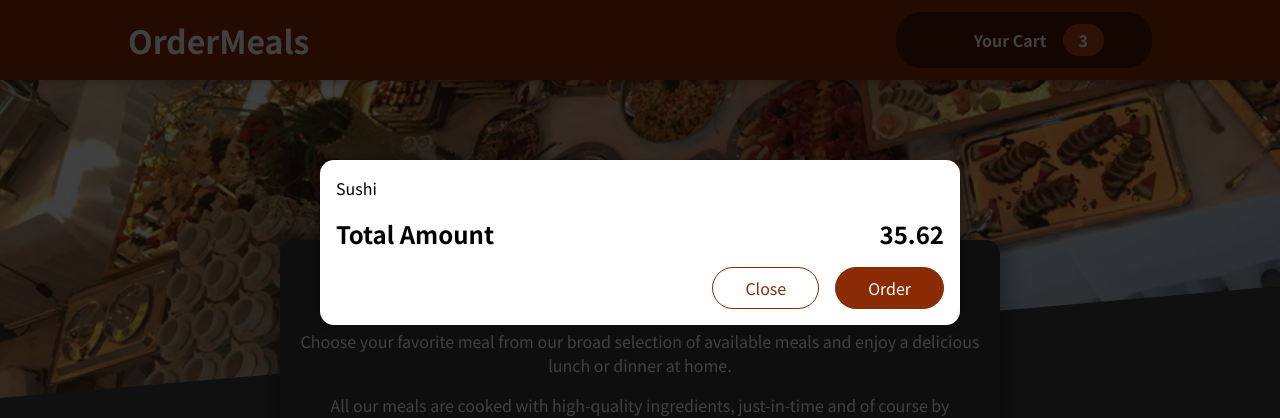
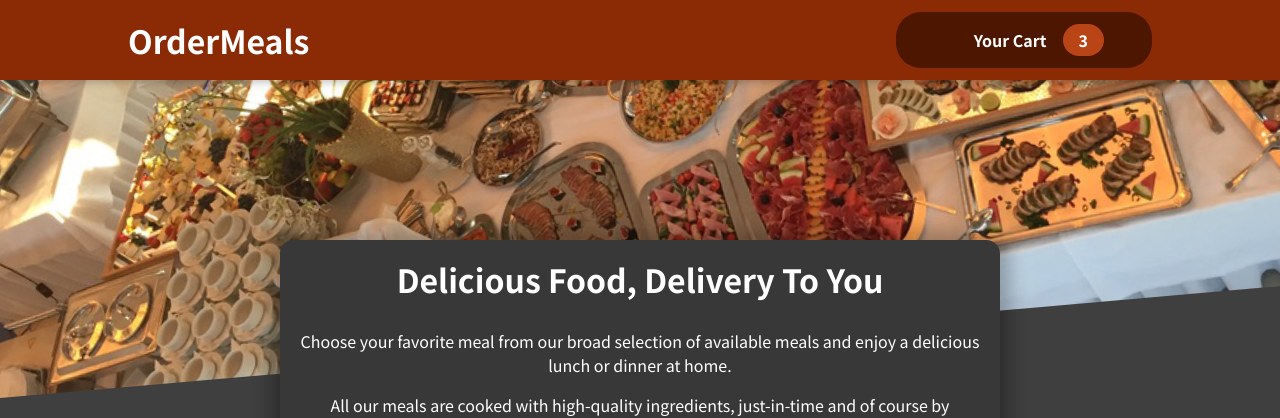
Before and after one commit to nordeeen/Food-Order-App, a React (Create React App) app: page / in a window 1280 px wide. Shown: the top 418 px of the page. Built offline with nearby package versions, Linux system fonts and the light colour scheme; some icons are missing.

Commit message:
Passing props click, Managing Cart & Modal State

```diff
--- a/src/App.js
+++ b/src/App.js
@@ -1,13 +1,26 @@
-import React from "react";
+import React, { useState } from "react";
+
 import Header from "./components/Layout/Header";
 import Meals from "./components/Meals/Meals";
 import Cart from "./components/Cart/Cart";
 
 const App = () => {
+  const [cartIsShown, setCartIsShown] = useState(false);
+
+  const showCartHandler = () => {
+    setCartIsShown(true);
+    console.log("succes click 1");
+  };
+
+  const hideCartHandler = () => {
+    setCartIsShown(false);
+    console.log("succes click 2");
+  };
+
   return (
     <>
-      <Cart />
-      <Header />
+      {cartIsShown && <Cart onClose={hideCartHandler} />}
+      <Header onShowCart={showCartHandler} />
       <main>
         <Meals />
       </main>
--- a/src/components/Cart/Cart.js
+++ b/src/components/Cart/Cart.js
@@ -15,14 +15,16 @@
 
   return (
     <>
-      <Modal>
+      <Modal onClose={props.onClose}>
         {cartItems}
         <div className={classes.total}>
           <span>Total Amount</span>
           <span>35.62</span>
         </div>
         <div className={classes.actions}>
-          <button className={classes["button--alt"]}>Close</button>
+          <button className={classes["button--alt"]} onClick={props.onClose}>
+            Close
+          </button>
           <button className={classes.button}>Order</button>
         </div>
       </Modal>
--- a/src/components/Layout/Header.js
+++ b/src/components/Layout/Header.js
@@ -5,12 +5,12 @@
 import mealsImage from "../../assets/meals.jpg";
 import classes from "./Header.module.css";
 
-const Header = () => {
+const Header = (props) => {
   return (
     <>
       <header className={classes.header}>
         <h1>OrderMeals</h1>
-        <HeaderCartButton />
+        <HeaderCartButton onKlik={props.onShowCart} />
       </header>
       <div className={classes["main-image"]}>
         <img src={mealsImage} alt="A Table full of delicious food!" />
--- a/src/components/Layout/HeaderCartButton.js
+++ b/src/components/Layout/HeaderCartButton.js
@@ -6,7 +6,7 @@
 const HeaderCartButton = (props) => {
   return (
     <>
-      <button className={classes.button}>
+      <button className={classes.button} onClick={props.onKlik}>
         <span className={classes.icon}>
           <CartIcon />
         </span>
--- a/src/components/UI/Modal.js
+++ b/src/components/UI/Modal.js
@@ -3,7 +3,7 @@
 import classes from "./Modal.module.css";
 
 const Backdrop = (props) => {
-  return <div className={classes.backdrop}></div>;
+  return <div className={classes.backdrop} onClick={props.onClose}></div>;
 };
 
 const ModalOverlay = (props) => {
@@ -18,13 +18,16 @@
   const portalElement = document.getElementById("overlays");
 
   return (
-    <div>
-      {ReactDOM.createPortal(<Backdrop />, portalElement)}
+    <>
+      {ReactDOM.createPortal(
+        <Backdrop onClose={props.onClose} />,
+        portalElement
+      )}
       {ReactDOM.createPortal(
         <ModalOverlay>{props.children}</ModalOverlay>,
         portalElement
       )}
-    </div>
+    </>
   );
 };
 
```
Also changed, not shown: 1 other file (tests, documents, lock files or other folders).
